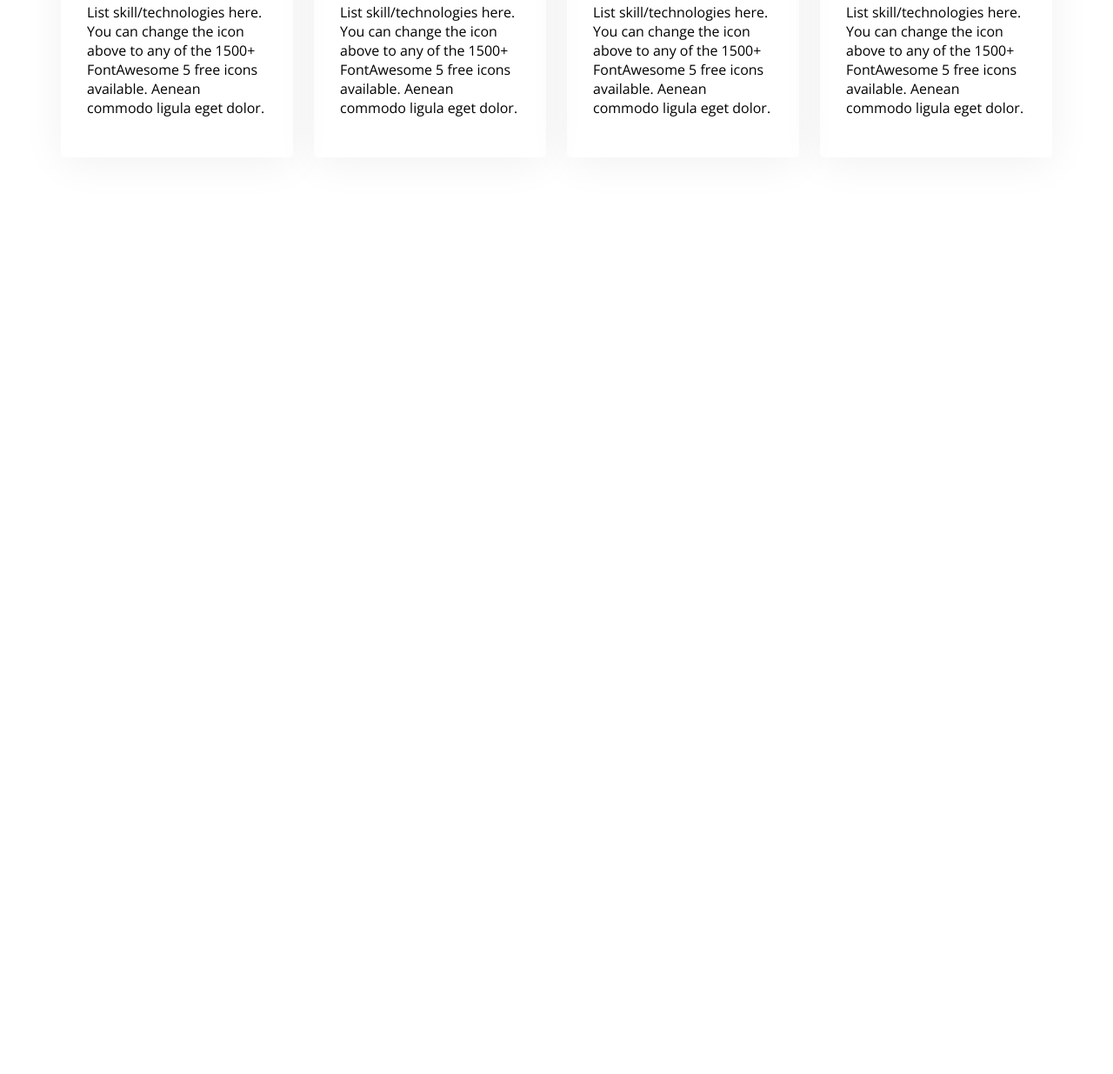
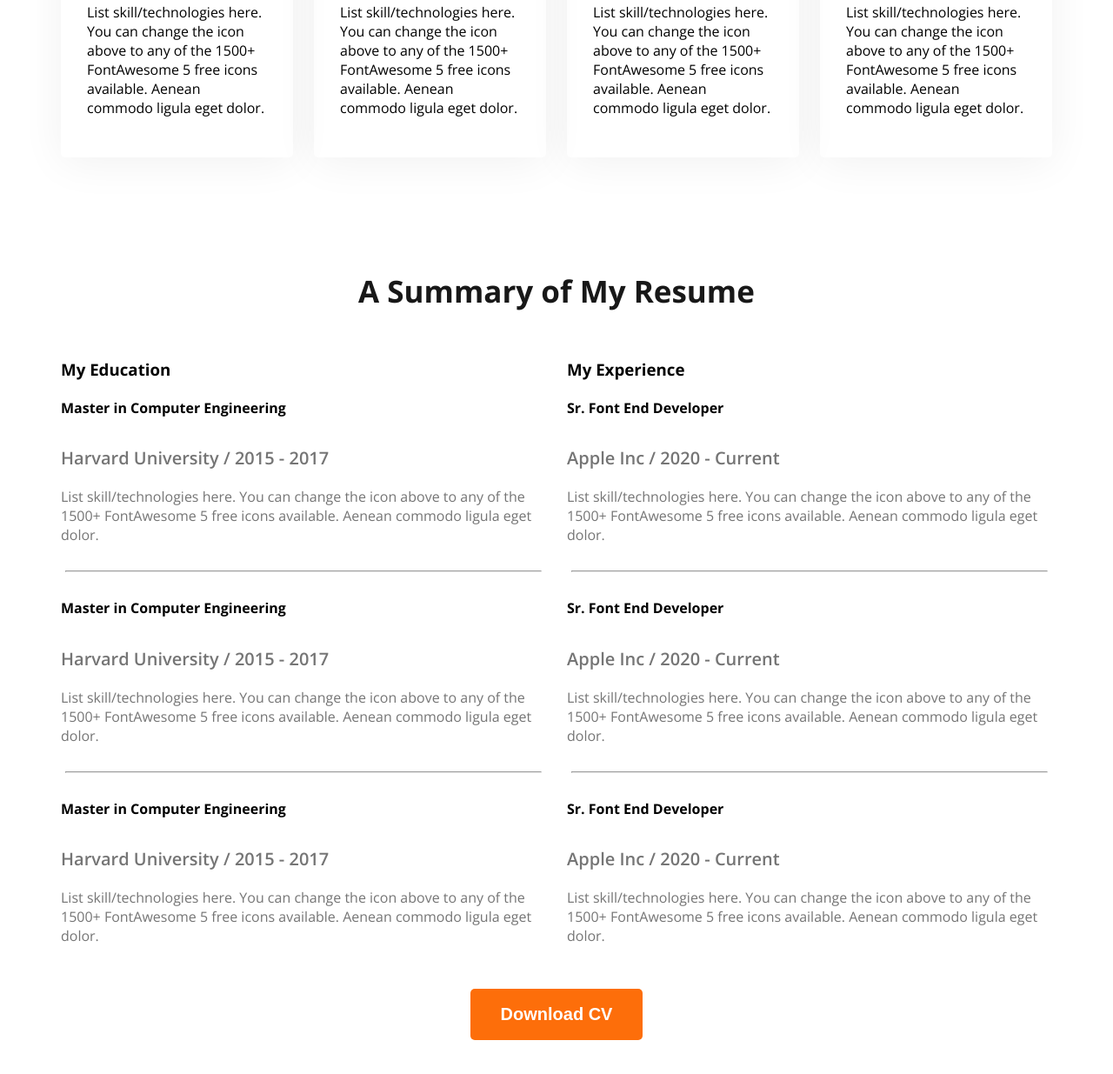
Before and after one commit to ABIRHS/webdev-portfolio, a plain HTML site: page index.html in a window 1280 px wide. Shown: the part 2054-3289 px from the top of the page at 87% size. Before the commit the page ends 2365 px from the top, so only its background shows below. Drawn offline with nearby package versions, Linux system fonts and the light colour scheme.

Commit message:
resume section done

```diff
--- a/Styles/portfolio.css
+++ b/Styles/portfolio.css
@@ -140,3 +140,29 @@ main section {
   box-shadow: 0px 6px 50px 0px rgba(0, 0, 0, 0.06);
   border-radius: 5px;
 }
+
+/* Resume Section Styles */
+
+.resume-container {
+  display: flex;
+  gap: 24px;
+}
+
+.experience-subtitle {
+  font-size: 20px;
+  font-weight: 600;
+  margin-bottom: 20px;
+}
+
+.experience-description,
+.experience-subtitle {
+  color: #757575;
+}
+
+.resume hr {
+  margin: 30px 5px;
+}
+
+.resume-download-cv {
+  margin-top: 50px;
+}
--- a/index.html
+++ b/index.html
@@ -118,6 +118,86 @@
           </div>
         </div>
       </section>
+
+      <!-- Resume Section -->
+      <section class="resume">
+        <h3 class="section-title text-center">A Summary of My Resume</h3>
+        <div class="resume-container">
+          <div class="resume-column">
+            <h3 class="resume-column-title">My Education</h3>
+            <div class="experience">
+              <h4 class="experience-title">Master in Computer Engineering</h4>
+              <h5 class="experience-subtitle">
+                Harvard University / 2015 - 2017
+              </h5>
+              <div class="experience-description">
+                List skill/technologies here. You can change the icon above to
+                any of the 1500+ FontAwesome 5 free icons available. Aenean
+                commodo ligula eget dolor.
+              </div>
+            </div>
+            <hr />
+            <div class="experience">
+              <h4 class="experience-title">Master in Computer Engineering</h4>
+              <h5 class="experience-subtitle">
+                Harvard University / 2015 - 2017
+              </h5>
+              <div class="experience-description">
+                List skill/technologies here. You can change the icon above to
+                any of the 1500+ FontAwesome 5 free icons available. Aenean
+                commodo ligula eget dolor.
+              </div>
+            </div>
+            <hr />
+            <div class="experience">
+              <h4 class="experience-title">Master in Computer Engineering</h4>
+              <h5 class="experience-subtitle">
+                Harvard University / 2015 - 2017
+              </h5>
+              <div class="experience-description">
+                List skill/technologies here. You can change the icon above to
+                any of the 1500+ FontAwesome 5 free icons available. Aenean
+                commodo ligula eget dolor.
+              </div>
+            </div>
+          </div>
+          <div class="resume-column">
+            <h3 class="resume-column-title">My Experience</h3>
+            <div class="experience">
+              <h4 class="experience-title">Sr. Font End Developer</h4>
+              <h5 class="experience-subtitle">Apple Inc / 2020 - Current</h5>
+              <div class="experience-description">
+                List skill/technologies here. You can change the icon above to
+                any of the 1500+ FontAwesome 5 free icons available. Aenean
+                commodo ligula eget dolor.
+              </div>
+            </div>
+            <hr />
+            <div class="experience">
+              <h4 class="experience-title">Sr. Font End Developer</h4>
+              <h5 class="experience-subtitle">Apple Inc / 2020 - Current</h5>
+              <div class="experience-description">
+                List skill/technologies here. You can change the icon above to
+                any of the 1500+ FontAwesome 5 free icons available. Aenean
+                commodo ligula eget dolor.
+              </div>
+            </div>
+            <hr />
+            <div class="experience">
+              <h4 class="experience-title">Sr. Font End Developer</h4>
+              <h5 class="experience-subtitle">Apple Inc / 2020 - Current</h5>
+              <div class="experience-description">
+                List skill/technologies here. You can change the icon above to
+                any of the 1500+ FontAwesome 5 free icons available. Aenean
+                commodo ligula eget dolor.
+              </div>
+            </div>
+          </div>
+        </div>
+        <div class="text-center resume-download-cv">
+          <button class="btn-primary">Download CV</button>
+        </div>
+      </section>
     </main>
     <footer></footer>
   </body>
```
